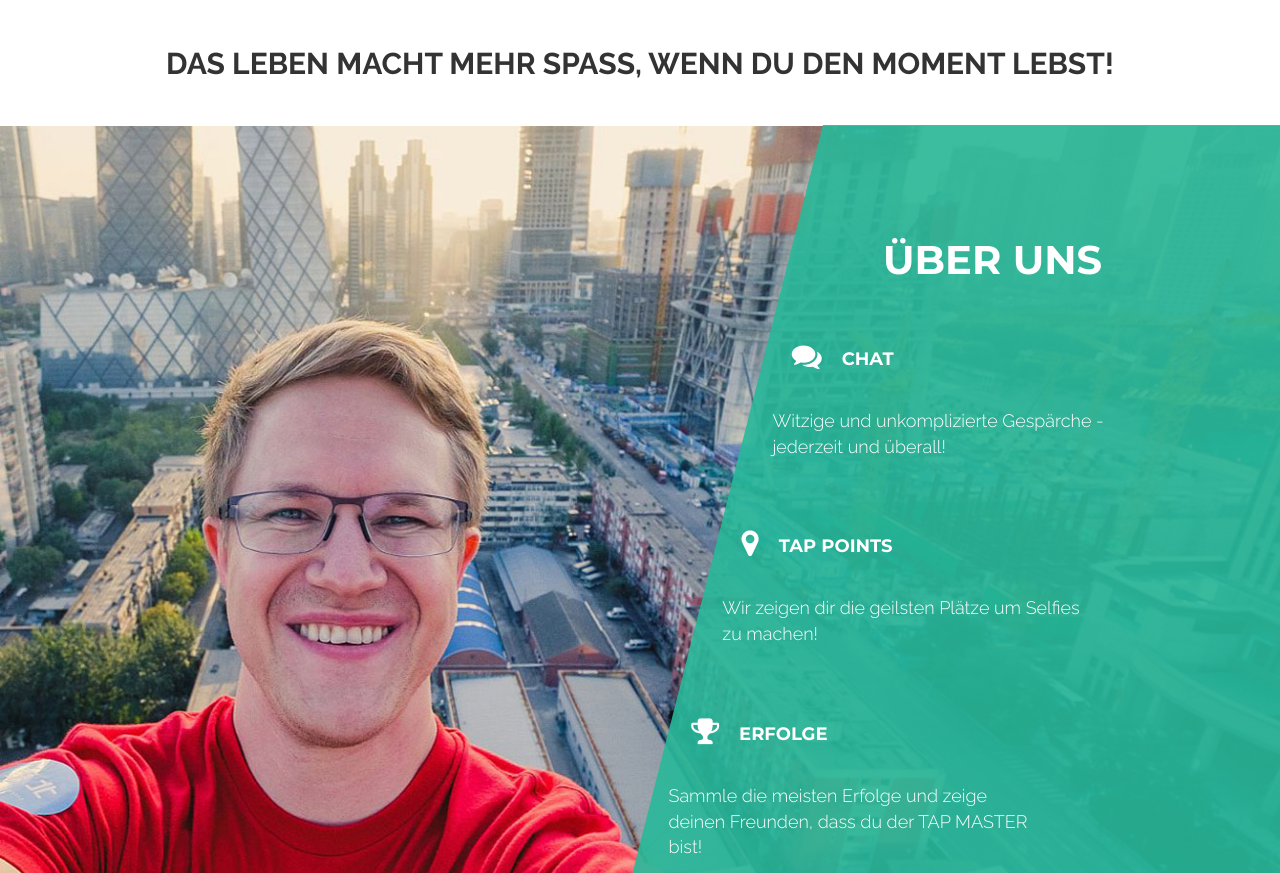
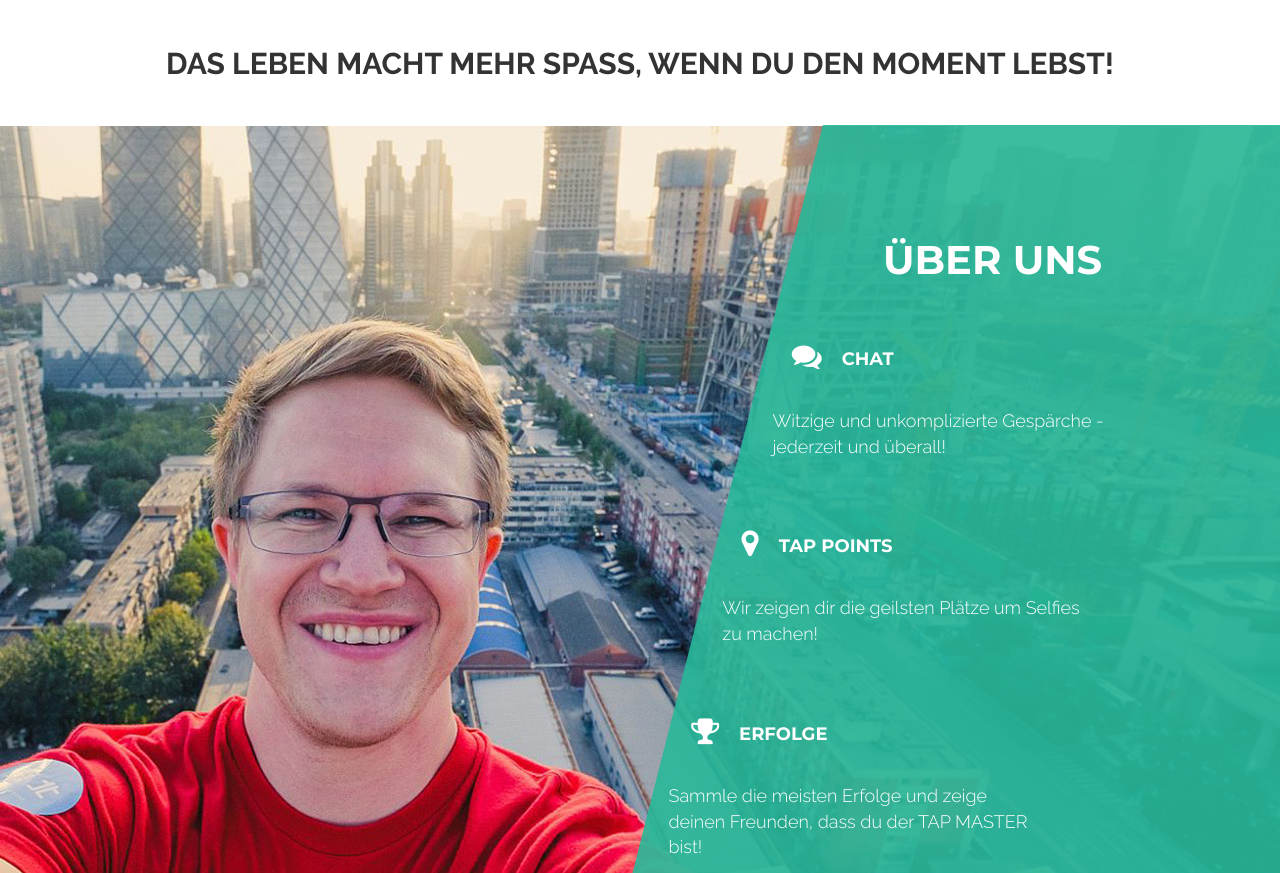
Before and after one commit to Krushak81/DigitalDesign_beSelftastic, a plain HTML site: page index.html in a window 1280 px wide. Shown: the part 1399-2272 px from the top of the page. Drawn offline with Linux system fonts and the light colour scheme; some packages are replaced by stand-ins of ours.

Commit message:
--- Responsiv Hintergrund-Bilder größe angepasst

```diff
--- a/css/custom.css
+++ b/css/custom.css
@@ -283,11 +283,12 @@
 .features-section{
     background-image: url("../images/selfie_Sport_BG.jpg");
     display: block;
+    background-size: auto 100%;
 }
 
 .why-choose{
     background-image: url("../images/selfie_Urlaub_BG.jpg");
-    background-size: 100% 100%;
+    background-size: auto 100%;
     background-repeat: no-repeat;
 }
 .goto-next a,
```
